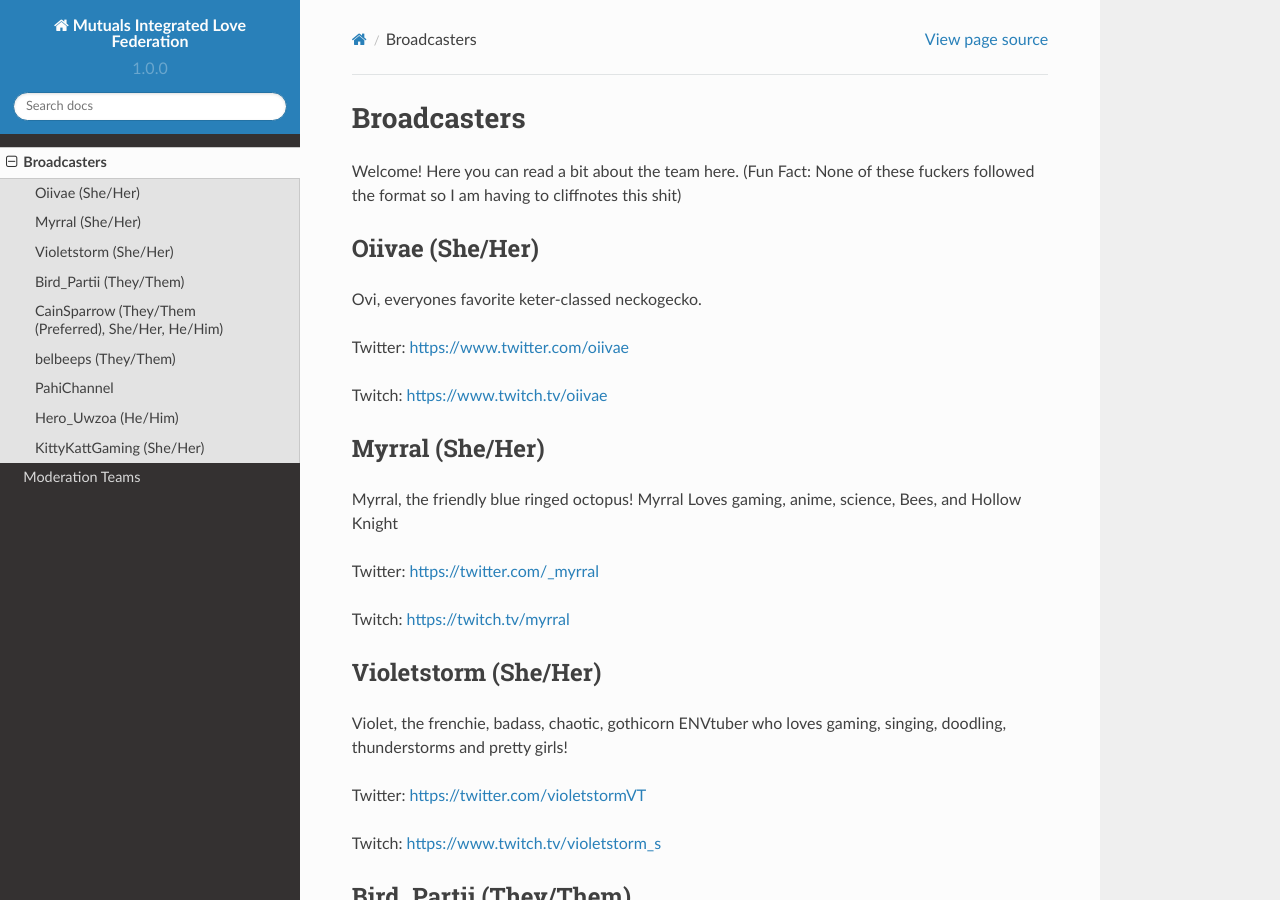
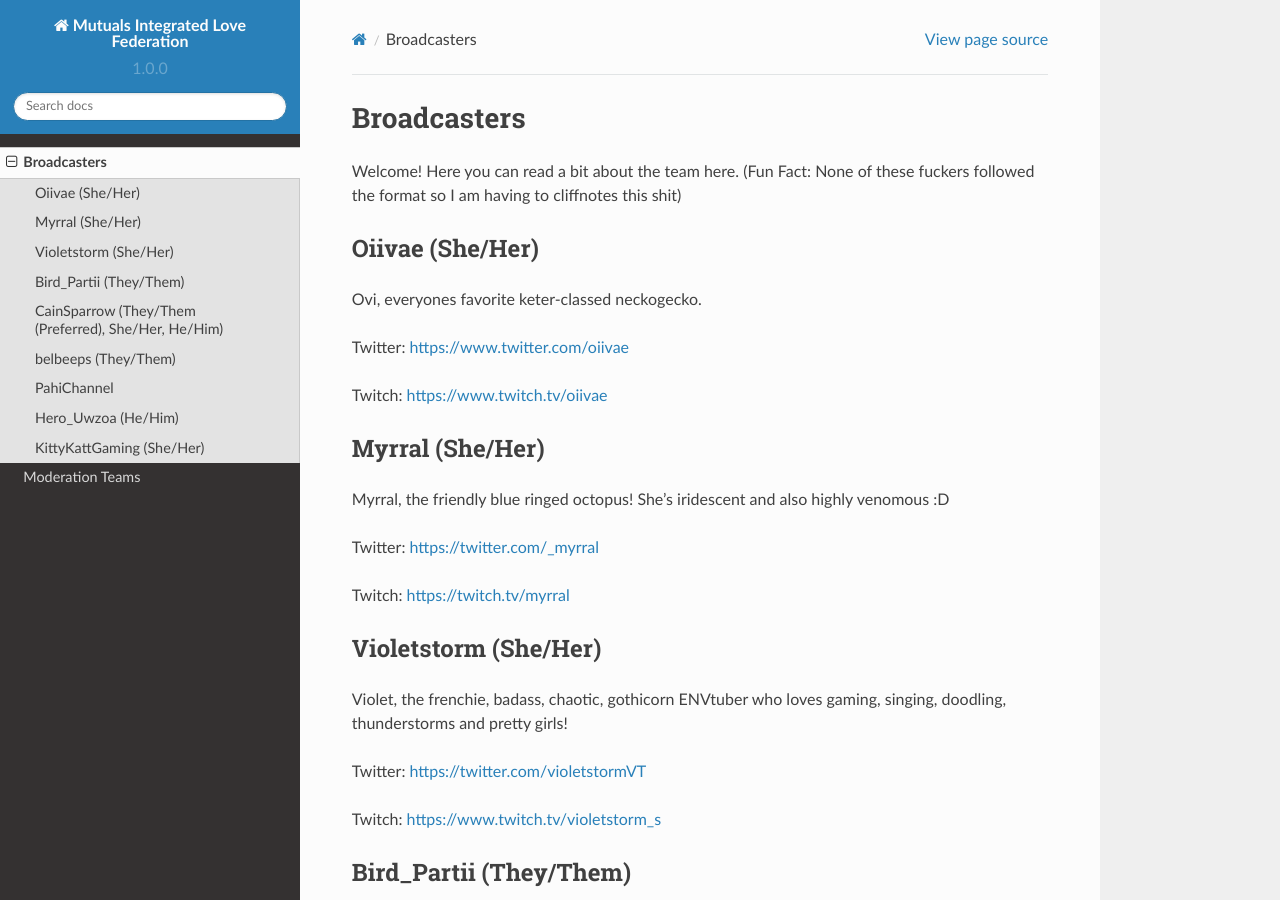
Before and after one commit to OiivaeCommunity/love, a Sphinx documentation site: the page built from docs/source/broadcasters.rst, in a window 1280 px wide and 900 px high. Built offline with Sphinx 7.4.7 and the Read the Docs theme 2.0.0, drawn with Linux system fonts in a browser that asks for light colours.

Commit message:
Update Myrral  profile

```diff
--- a/docs/source/broadcasters.rst
+++ b/docs/source/broadcasters.rst
@@ -14,7 +14,7 @@ Twitch: https://www.twitch.tv/oiivae
 
 Myrral (She/Her)
 -----
-Myrral, the friendly blue ringed octopus! Myrral Loves gaming, anime, science, Bees, and Hollow Knight
+Myrral, the friendly blue ringed octopus! She's iridescent and also highly venomous :D
 
 Twitter: https://twitter.com/_myrral
 
```
